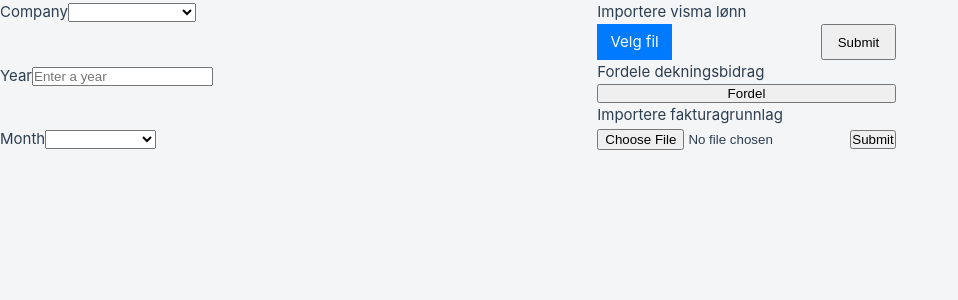
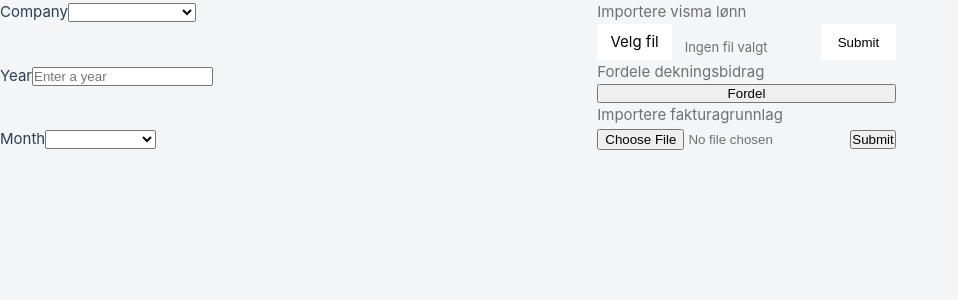
Before and after one commit to Glasspaper-Solutions/invoicing, a Vue app: page / in a window 1280 px wide. Shown: the top 300 px of the page, without its empty margins (0-958 px from the left). Built offline with nearby package versions, Linux system fonts and the light colour scheme.

Commit message:
Submit button styling

```diff
--- a/src/App.vue
+++ b/src/App.vue
@@ -52,8 +52,8 @@
             <label class="visma-lønn-label" for="visma-lønn" @click=""><div class="clickable-area">{{ buttonText }}</div></label>
             <input type="file" id="visma-lønn" name="VismaLønn" @change="findFile()" />
         </div>
-        <p>{{ filename }}</p>
-        <input type="submit">
+        <p class="filename">{{ filename }}</p>
+        <input class="submit-button" type="submit">
       </div>
         <!-- distribute coverage contributions -->
       <p>Fordele dekningsbidrag</p>
@@ -95,16 +95,12 @@ export default {
       ],
       month: null,
       buttonText: 'Velg fil',
-      filename: null,
+      filename: 'Ingen fil valgt',
     };
   },
   methods: {
     companyChanged() {
       console.log(this.company);
-    },
-    onFileSelected(event) {
-      const file = event.target.files[0];
-      // Do something with the selected file
     },
     findFile() {
       console.log("finding file name")
--- a/src/assets/main.css
+++ b/src/assets/main.css
@@ -23,17 +23,19 @@ body {
   justify-content: space-between;
 }
 
+/* create a container for the three parts of 'importere visma lønn' */
 .visma-lønn-container {
   display: grid;
   grid-auto-rows: auto;
   grid-template-columns: 1fr 2fr 1fr;
 }
 
-.custom-file-upload {
+/* styles the 'velg fil' button */
+.custom-file-upload, .submit-button {
   display: inline-block;
   cursor: pointer;
-  background-color: #007bff;
-  color: #fff;
+  background-color: #ffffff;
+  color: #000000;
   border: none;
   width: 100%;
 }
@@ -47,8 +49,18 @@ body {
 #visma-lønn {
   display: none;
 }
-
 .clickable-area {
   padding: 6px 12px;
   text-align: center;
 }
+
+.uploads {
+  color: rgb(112, 112, 112);
+}
+
+.filename {
+  font-size: 13px;
+  padding-top: 1vw;
+  padding-left: 1vw;
+  padding-right: 1vw;
+}
```
